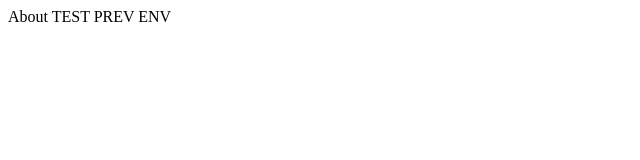
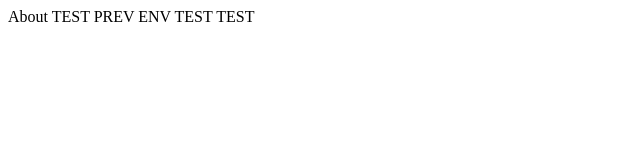
Before and after one commit to lizhifan/test-repo, a Next.js app: page /about in a window 1280 px wide. Shown: the top 160 px of the page, without its empty margins (0-640 px from the left). Built offline with nearby package versions, Linux system fonts and the light colour scheme.

Commit message:
Update about.js

```diff
--- a/src/pages/about.js
+++ b/src/pages/about.js
@@ -1,3 +1,3 @@
 export default function About() {
-  return <div>About TEST PREV ENV</div>;
+  return <div>About TEST PREV ENV TEST TEST</div>;
 }
```
